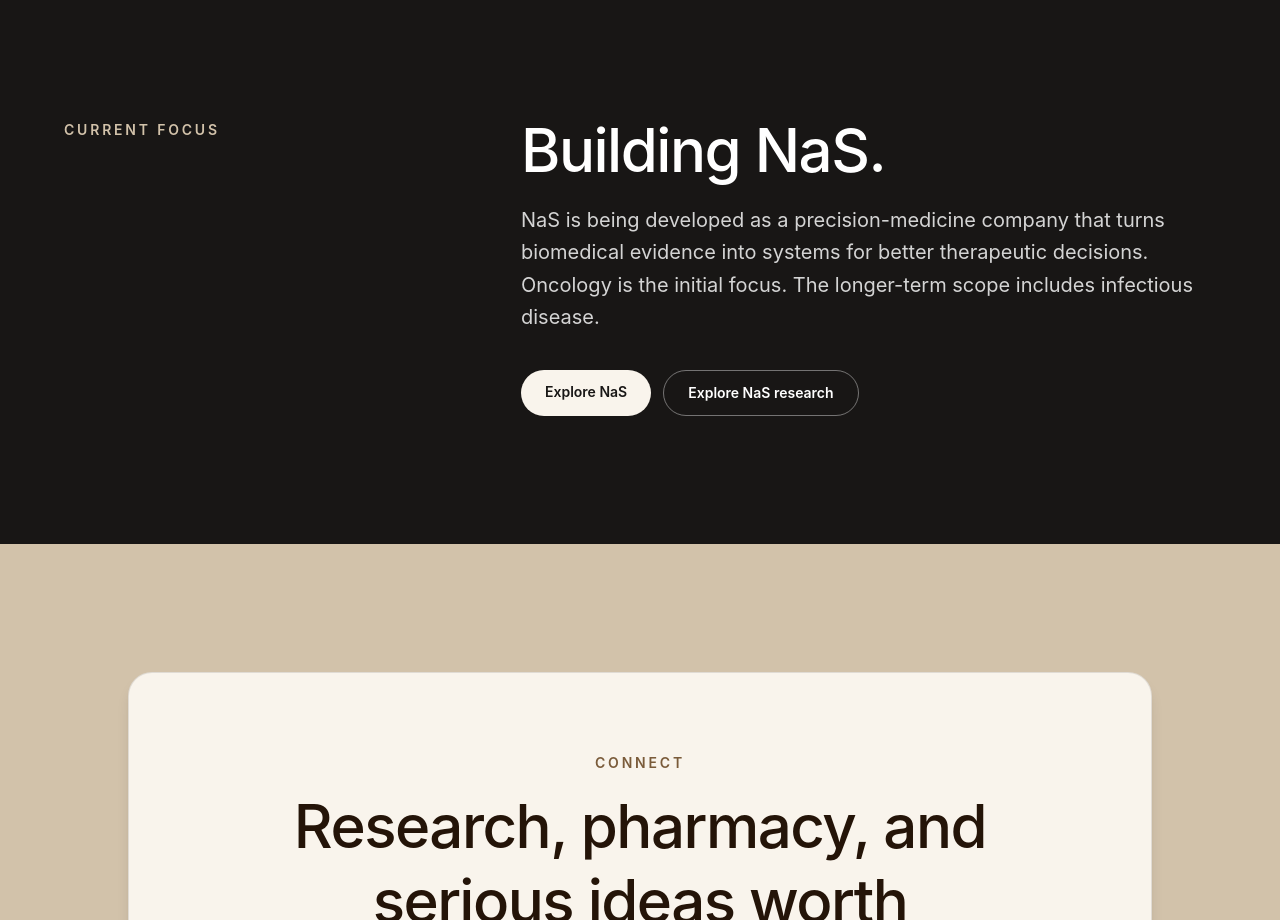
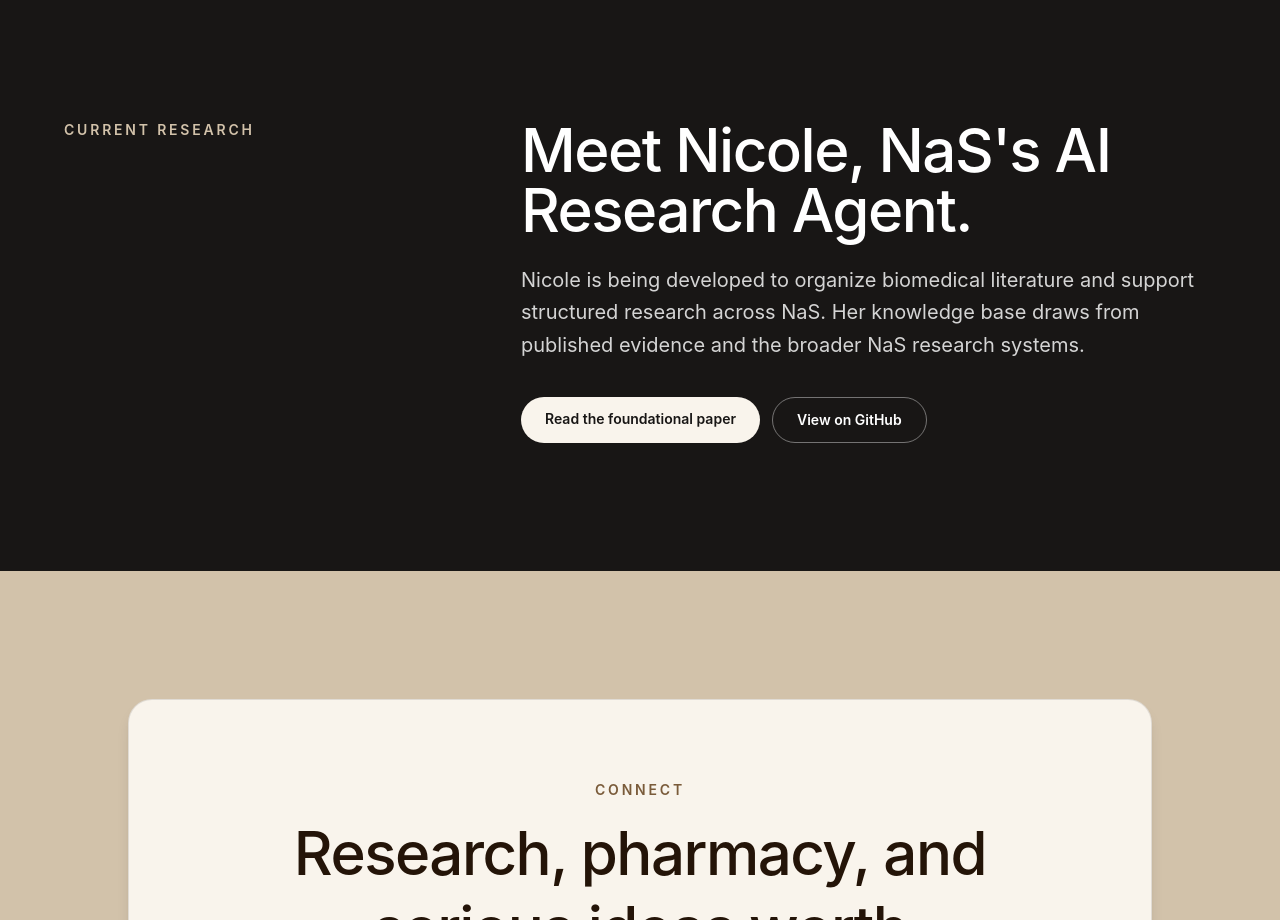
Before and after one commit to AGuyNamedDJ/Personal-Website, a Next.js app: page / in a window 1280 px wide. Shown: the part 1760-2680 px from the top of the page. Built offline with nearby package versions, Linux system fonts and the light colour scheme.

Commit message:
Restore Nicole research feature

```diff
--- a/src/components/sections/NowSection.jsx
+++ b/src/components/sections/NowSection.jsx
@@ -7,35 +7,34 @@ export default function NowSection() {
     >
       <div className="mx-auto grid max-w-6xl gap-10 md:grid-cols-[0.75fr_1.25fr] md:items-start">
         <p className="text-sm font-semibold uppercase tracking-[0.2em] text-[#D2C2AA]">
-          Current focus
+          Current research
         </p>
         <div>
           <h2 className="text-4xl font-semibold tracking-tight text-white md:text-6xl">
-            Building NaS.
+            Meet Nicole, NaS&apos;s AI Research Agent.
           </h2>
           <p className="mt-6 max-w-3xl text-lg leading-relaxed text-neutral-300 md:text-xl">
-            NaS is being developed as a precision-medicine company that turns
-            biomedical evidence into systems for better therapeutic decisions.
-            Oncology is the initial focus. The longer-term scope includes
-            infectious disease.
+            Nicole is being developed to organize biomedical literature and
+            support structured research across NaS. Her knowledge base draws
+            from published evidence and the broader NaS research systems.
           </p>
 
-          <div className="mt-9 flex flex-col gap-3 sm:flex-row">
+          <div className="mt-9 flex flex-col gap-3 sm:flex-row sm:flex-wrap">
             <a
-              href="https://nasresearch.bio"
+              href="/files/Nas-White-Paper.pdf"
               target="_blank"
               rel="noopener noreferrer"
               className="inline-flex justify-center rounded-full bg-[#F9F4EC] px-6 py-3 text-sm font-semibold text-[#181615] no-underline transition hover:bg-white"
             >
-              Explore NaS
+              Read the foundational paper
             </a>
             <a
-              href="https://nasresearch.bio/research"
+              href="https://github.com/NaS-Research"
               target="_blank"
               rel="noopener noreferrer"
               className="inline-flex justify-center rounded-full border border-white/40 px-6 py-3 text-sm font-semibold text-white no-underline transition hover:bg-white/10"
             >
-              Explore NaS research
+              View on GitHub
             </a>
           </div>
         </div>
```
